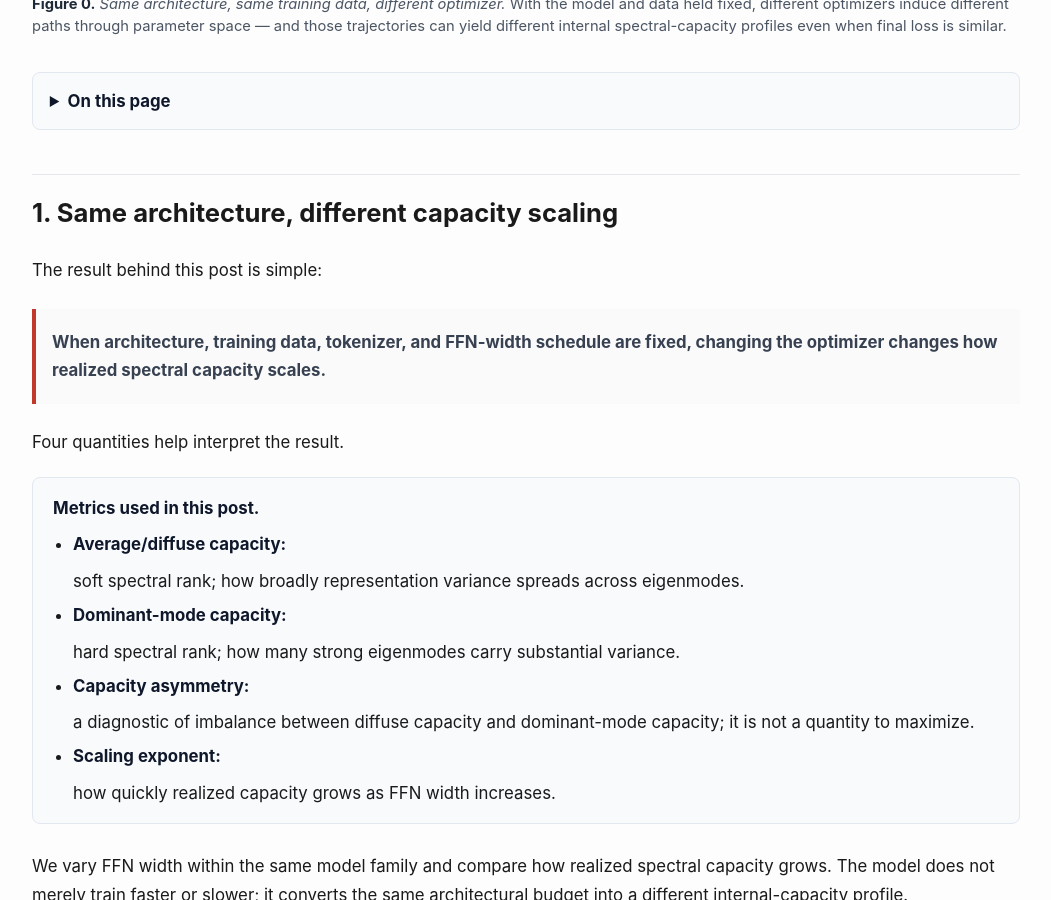
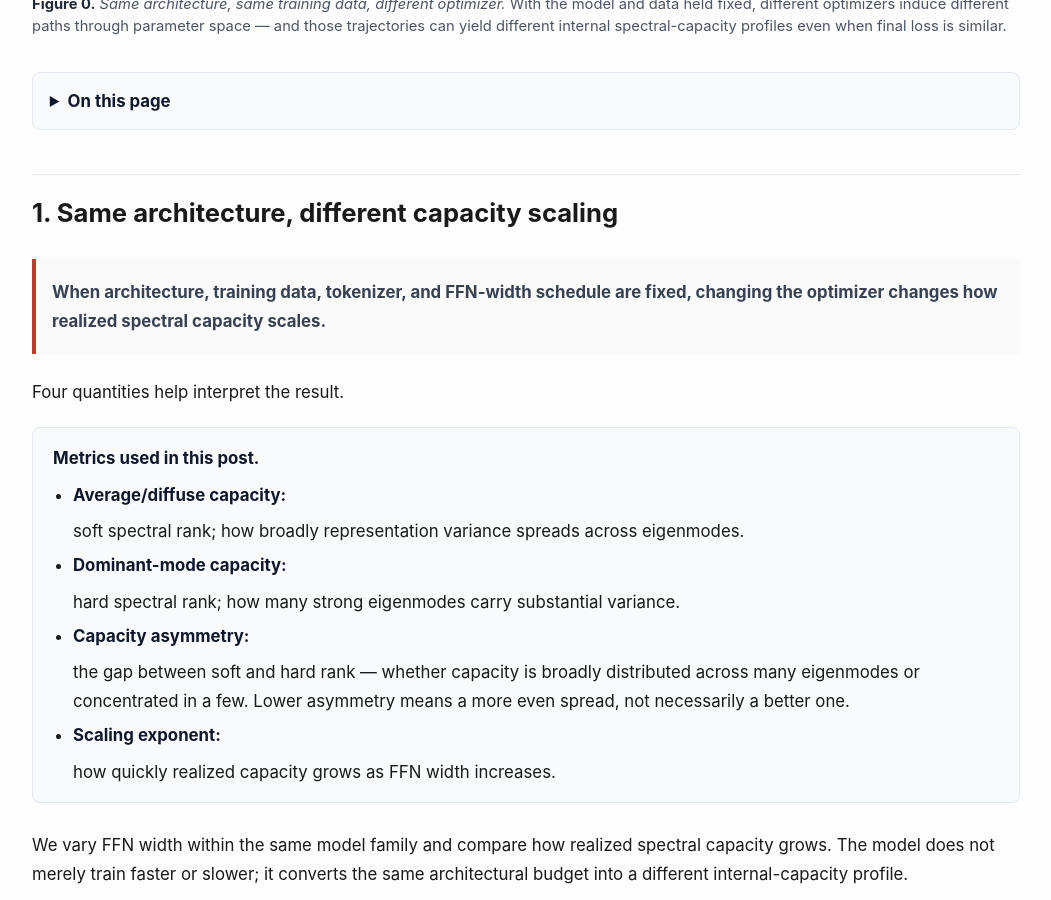
Before and after one commit to optimizer-scaling-laws/optimizer-scaling-laws.github.io, a Jekyll site: the page built from _posts/2026-06-18-architecture-creates-capacity-optimizers-realize-it.md, in a window 1280 px wide and 900 px high, scrolled down 1648 px. Shown: the whole window, without its empty margins (114-1165 px from the left). Built offline with Jekyll 4.4.1, drawn with Linux system fonts in a browser that asks for light colours; some of the changed text lies outside the part shown.

Commit message:
Final polish of Section 2

```diff
--- a/_posts/2026-06-18-architecture-creates-capacity-optimizers-realize-it.md
+++ b/_posts/2026-06-18-architecture-creates-capacity-optimizers-realize-it.md
@@ -217,8 +217,6 @@
 ## 1. Same architecture, different capacity scaling
 {: #same-architecture-different-capacity-scaling}
 
-The result behind this post is simple:
-
 > **When architecture, training data, tokenizer, and FFN-width schedule are fixed, changing the optimizer changes how realized spectral capacity scales.**
 
 Four quantities help interpret the result.
@@ -228,7 +226,7 @@
   <ul>
     <li><strong>Average/diffuse capacity:</strong> soft spectral rank; how broadly representation variance spreads across eigenmodes.</li>
     <li><strong>Dominant-mode capacity:</strong> hard spectral rank; how many strong eigenmodes carry substantial variance.</li>
-    <li><strong>Capacity asymmetry:</strong> a diagnostic of imbalance between diffuse capacity and dominant-mode capacity; it is not a quantity to maximize.</li>
+    <li><strong>Capacity asymmetry:</strong> the gap between soft and hard rank — whether capacity is broadly distributed across many eigenmodes or concentrated in a few. Lower asymmetry means a more even spread, not necessarily a better one.</li>
     <li><strong>Scaling exponent:</strong> how quickly realized capacity grows as FFN width increases.</li>
   </ul>
 </div>
@@ -242,7 +240,7 @@
   <figcaption><strong>Figure 1.</strong> <em>Aggregated optimizer-level realized-capacity scaling.</em> Architecture, training data, and FFN-width schedule are fixed; only the optimizer changes. Panel A reports aggregated scaling exponents for average/diffuse capacity, $\beta_{\mathrm{soft}}$, and dominant-mode capacity, $\beta_{\mathrm{hard}}$. Panel B shows how capacity asymmetry scales with width, $\Delta\beta = \beta_{\mathrm{soft}} - \beta_{\mathrm{hard}}$. Muon and NorMuon show stronger dominant-mode capacity scaling and a smaller $\Delta\beta$ than AdamW, indicating that more added width appears in dominant eigenmodes.</figcaption>
 </figure>
 
-The full result tables, frequency-conditioned fits, and ablations are on the <a href="https://optimizer-scaling-laws.github.io/" target="_blank" rel="noopener noreferrer">project page</a>. Here, I focus on what these scaling differences imply for architecture, optimization, and realized capacity.
+The full result tables, frequency-conditioned fits, and ablations are on the <a href="https://optimizer-scaling-laws.github.io/" target="_blank" rel="noopener noreferrer">project page</a>.
 
 These are controlled GPT-2-scale studies, including 160M and 350M model families on FineWeb-Edu. They show that optimizer choice can change internal capacity-scaling exponents under matched architecture and training data; they do not show that the same optimizer ordering must persist unchanged at multi-billion-parameter scale. The next clean test is a calibrated billion-scale sweep that keeps architecture, training data, tokenizer, FFN-width schedule, and compute accounting fixed while measuring whether the same average/diffuse, dominant-mode, and HEAD/MID/TAIL effects persist.
 
```
